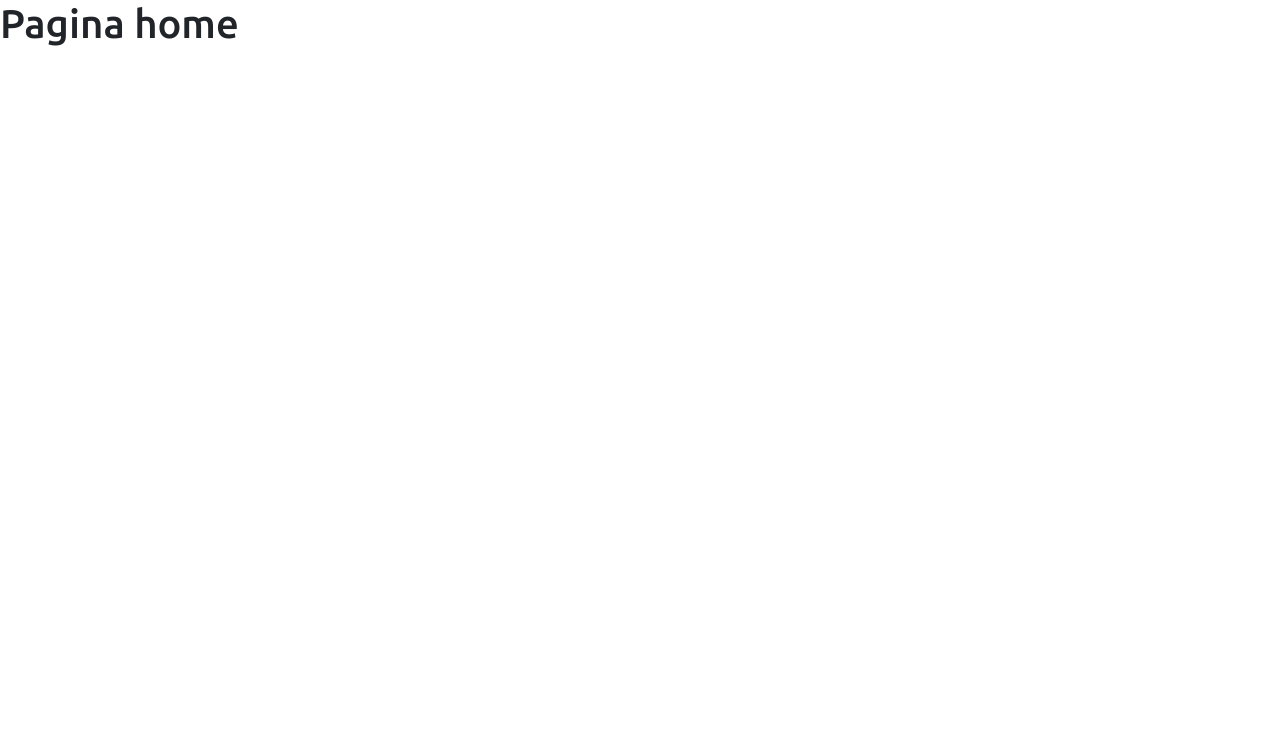
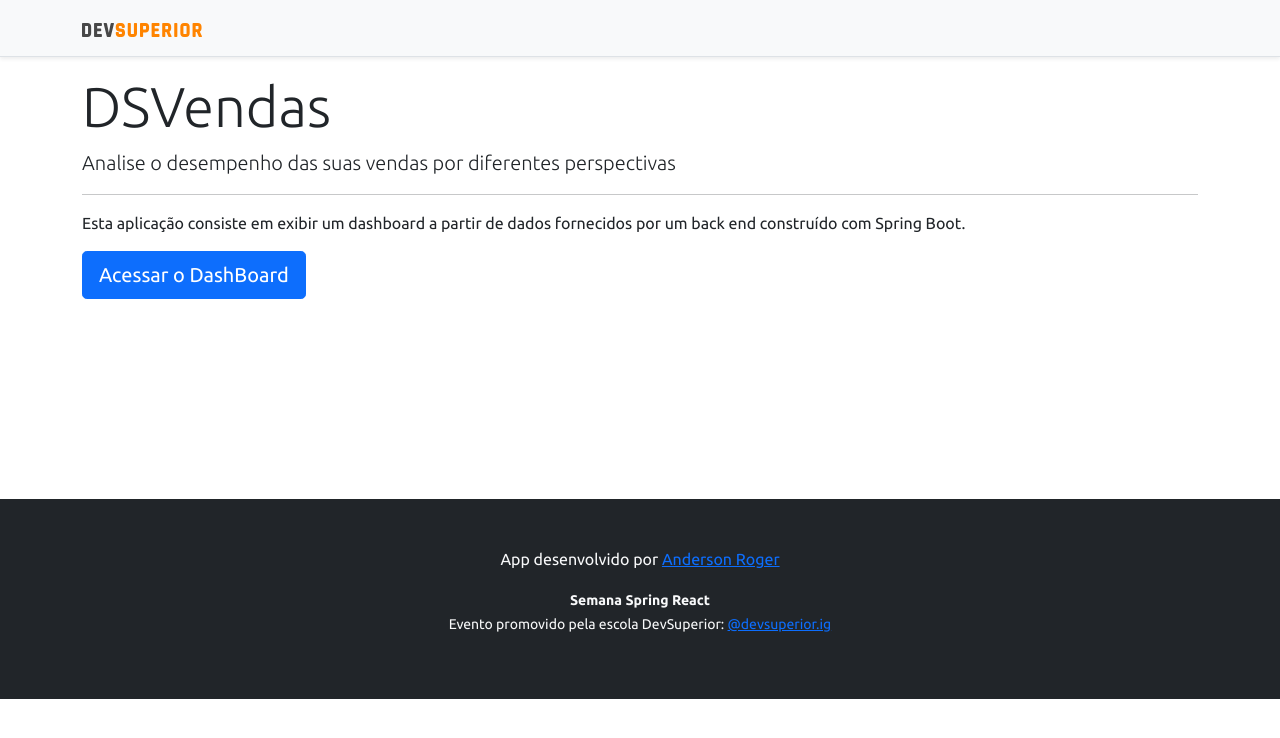
Before and after one commit to Roger007dev/projeto-sds5, a React (Create React App) app in the folder frontend/: page / in a window 1280 px wide. Shown: the top 738 px of the page. Built offline with nearby package versions, Linux system fonts and the light colour scheme.

Commit message:
Home, navigation

```diff
--- a/frontend/src/assets/css/styles.css
+++ b/frontend/src/assets/css/styles.css
@@ -30,3 +30,7 @@
 .text-primary {
     color: var(--color-primary) !important;
 }
+
+.margem{
+    margin-bottom:200px;
+}
--- a/frontend/src/components/Footer/index.tsx
+++ b/frontend/src/components/Footer/index.tsx
@@ -2,7 +2,7 @@
 
 const Footer = () => {
     return (
-        <footer className="footer mt-auto py-3 bg-dark">
+        <footer className=" footer mt-auto py-5 bg-dark">
             <div className="container">
                 <p className="text-light">App desenvolvido por <a href="https://www.linkedin.com/in/anderson-roger-77ba91198/" target="_blank" rel="noreferrer">Anderson Roger</a></p>
                 <p className="text-light"><small><strong>Semana Spring React</strong><br />
--- a/frontend/src/components/Navbar/index.tsx
+++ b/frontend/src/components/Navbar/index.tsx
@@ -1,4 +1,5 @@
 import ImgDsDark from 'assets/img/ds-dark.svg';
+import { Link } from 'react-router-dom';
 
 const NavBar = () => {
     return (
@@ -6,7 +7,9 @@
         <div className="d-flex flex-column flex-md-row align-items-center p-3 px-md-4 mb-3 bg-light border-bottom shadow-sm">
             <div className="container">
                 <nav className="my-2 my-md-0 mr-md-3">
-                    <img src={ImgDsDark} alt="DevSuperior" width="120" />
+                    <Link to="/">
+                        <img src={ImgDsDark} alt="DevSuperior" width="120" />
+                    </Link>
                 </nav>
             </div>
         </div>
--- a/frontend/src/pages/Dashboard/index.tsx
+++ b/frontend/src/pages/Dashboard/index.tsx
@@ -10,7 +10,7 @@
 
         <>
             <NavBar />
-            <div className="container">
+            <div className="container ">
                 <h1 className="text-primary py-3">DashBoard de vendas</h1>
                 <div className='row px-3'>
                     <div className='col-sm-6'>
--- a/frontend/src/pages/Home/index.tsx
+++ b/frontend/src/pages/Home/index.tsx
@@ -1,12 +1,25 @@
+import Footer from "components/Footer";
+import NavBar from "components/Navbar";
+import { Link } from "react-router-dom";
 
 
 const Home = () => {
     return (
-
-        <div>
-
-            <h1>Pagina home</h1>
-        </div>
+        <>
+            <NavBar />
+            <div className="container margem">
+                <div className="jumbotron">
+                    <h1 className="display-4">DSVendas</h1>
+                    <p className="lead">Analise o desempenho das suas vendas por diferentes perspectivas</p>
+                    <hr />
+                    <p>Esta aplicação consiste em exibir um dashboard a partir de dados fornecidos por um back end construído com Spring Boot.</p>
+                    <Link className="btn btn-primary btn-lg" to="/dashboard">
+                        Acessar o DashBoard
+                    </Link>
+                </div>
+            </div>
+            <Footer/>
+        </>
 
 
     );
```
